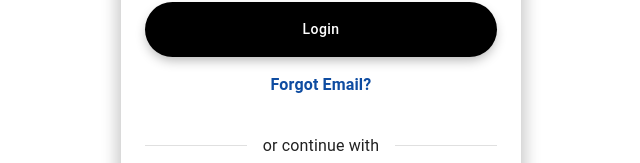
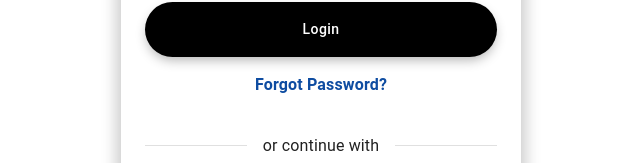
Before and after one commit to Girihanbudi/aha-test, a Next.js app: page /auth/signin in a window 1280 px wide. Shown: the part 305-468 px from the top of the page, without its empty margins (319-959 px from the left). Built offline with nearby package versions, Linux system fonts and the light colour scheme; no server answers; what next-redux-wrapper would draw is missing.

Commit message:
fix translation

```diff
--- a/constants/translation.ts
+++ b/constants/translation.ts
@@ -16,6 +16,7 @@ export const resources = {
       ...getTranslation(AuthError, 'En'),
       AUTH_CONTINUE_WITH: `or continue with`,
       AUTH_SIGNIN: `Sign In`,
+      AUTH_FORGOT_PASSWORD: `Forgot Password?`,
       AUTH_HAVE_ACCOUNT: `Already have an account?`,
       AUTH_SIGNUP: `Sign Up`,
       AUTH_DONT_HAVE_ACCOUNT: `Don't have an account yet?`,
--- a/modules/auth/signin-form.tsx
+++ b/modules/auth/signin-form.tsx
@@ -166,7 +166,7 @@ const signInForm = (props: SignInFormProps) => {
           </Box>
         </form>
         <Box sx={{ pt: 2, pb: 6, display: 'flex', justifyContent: 'center' }}>
-          <Link href="/auth/forgot-password">Forgot Email?</Link>
+          <Link href="/auth/forgot-password">{t('AUTH_FORGOT_PASSWORD')}</Link>
         </Box>
       </Box>
 
```
